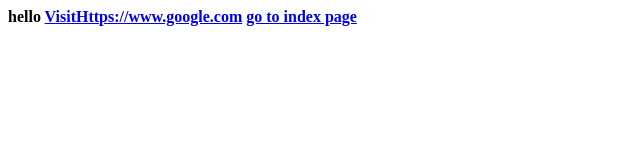
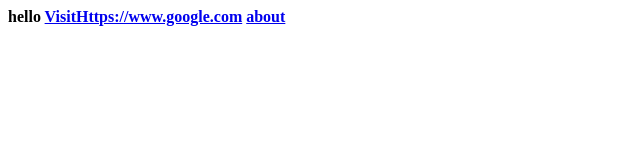
Before and after one commit to protomaximo/Protomaximo.github.io, a plain HTML site: page index.html in a window 1280 px wide. Shown: the full height of the page, 0-640 px from the left. Drawn offline with Linux system fonts and the light colour scheme.

Commit message:
Update index.html

```diff
--- a/index.html
+++ b/index.html
@@ -6,4 +6,4 @@
 
   <a href="https://www.google.com">VisitHttps://www.google.com</a>
 
-  <a href="testsite1/index.html"> go to index page</a>
+  <a href="testsite1/index.html"> about</a>
```
